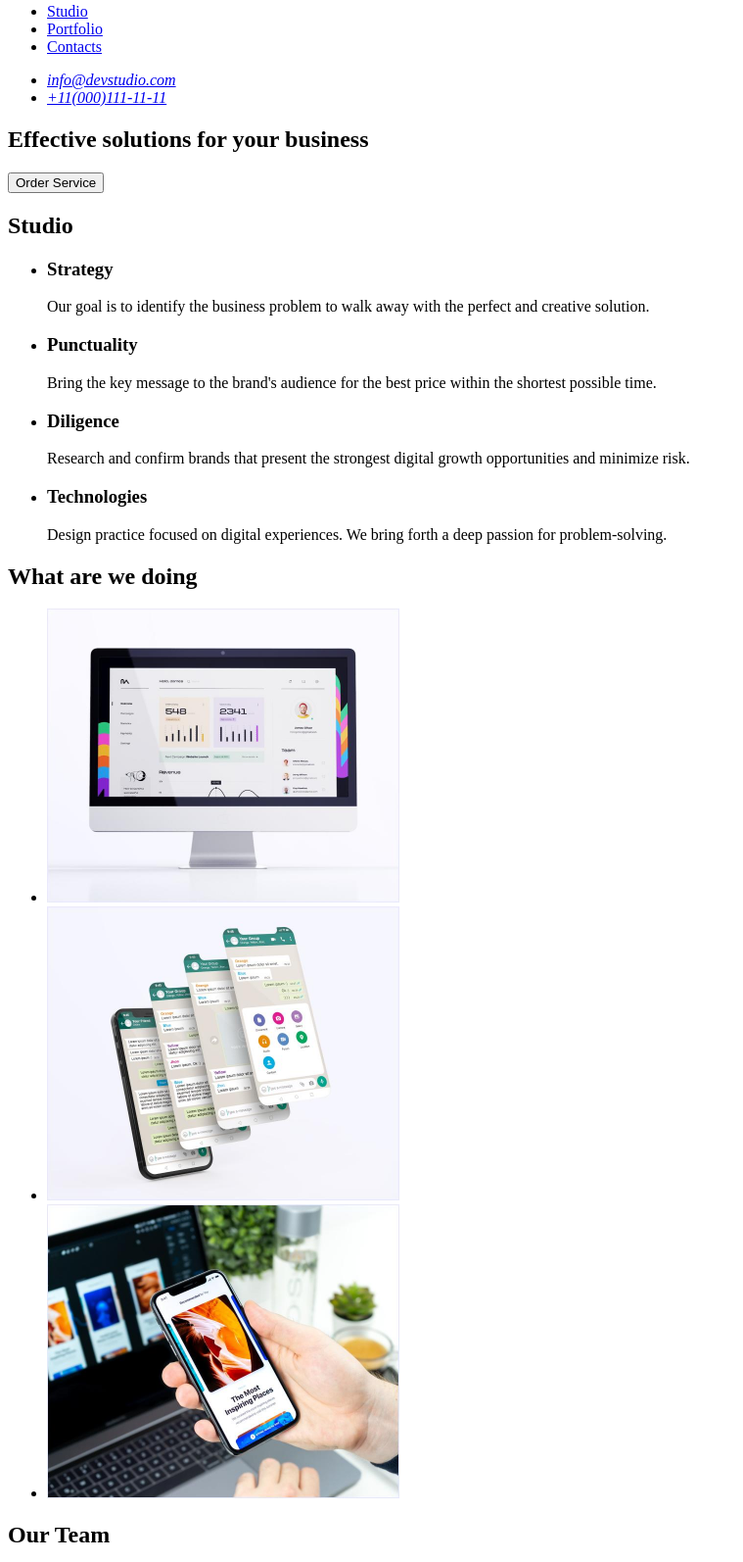
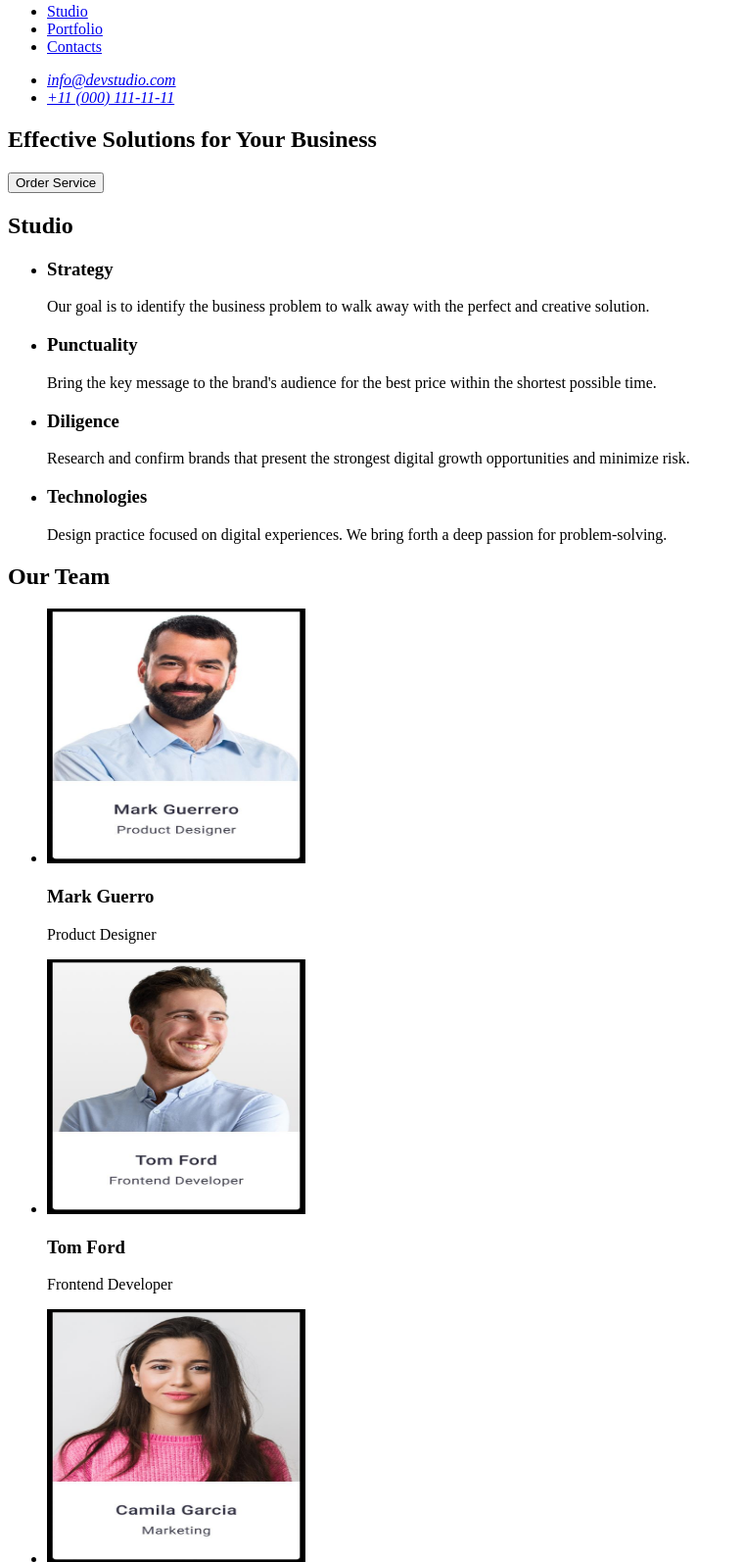
Before and after one commit to Lenahns/Tutorial, a plain HTML site: page index.html in a window 1280 px wide. Shown: the part 39-1633 px from the top of the page at 98% size, without its empty margins (0-759 px from the left). Drawn offline with Linux system fonts and the light colour scheme.

Commit message:
Update index.html

```diff
--- a/index.html
+++ b/index.html
@@ -19,7 +19,7 @@
         <address>
             <ul>
                 <li><a href="mailto:info@devstudio.com">info@devstudio.com</a></li>
-                <li><a href="tel:+110001111111">+11(000)111-11-11</a></li>
+                <li><a href="tel:+110001111111">+11 (000) 111-11-11</a></li>
             </ul>
         </address>
     </header>
@@ -27,7 +27,7 @@
     <main>
         <!-- HERO SECTION -->
         <section>
-        <h1>Effective solutions for your business</h1>
+        <h1>Effective Solutions for Your Business</h1>
 
         <button type="button">Order Service</button>
         </section>
@@ -53,16 +53,6 @@
                     <h3>Technologies</h3>
                     <p>Design practice focused on digital experiences. We bring forth a deep passion for problem-solving.</p>
                 </li>
-            </ul>
-        </section>
-
-            <!-- PORTFOLIO -->
-        <section id="portfolio">
-            <h2>What are we doing</h2>
-            <ul>
-                <li><img src="./images/what_are_we_doing/display.jpg" alt="display" width="360" height="300"></li>
-                <li><img src="./images/what_are_we_doing/phones.jpg" alt="phones" width="360" height="300"></li>
-                <li><img src="./images/what_are_we_doing/app.jpg" alt="app" width="360" height="300"></li>
             </ul>
         </section>
 
```
